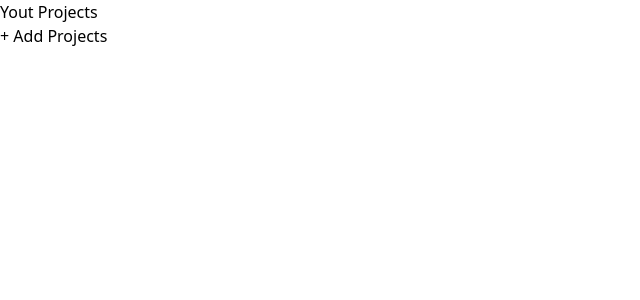
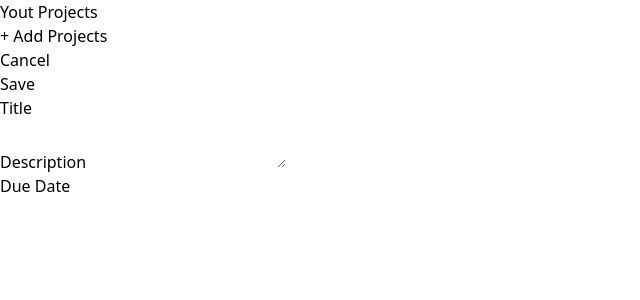
Before and after one commit to kalaniz0018/gestion-de-proyectos, a React (Vite) app: page / in a window 1280 px wide. Shown: the top 300 px of the page, without its empty margins (0-640 px from the left). Built offline with nearby package versions, Linux system fonts and the light colour scheme.

Commit message:
primera armando contenido en newProject y componente input

```diff
--- a/src/App.jsx
+++ b/src/App.jsx
@@ -1,9 +1,11 @@
-import ProjectSidebar from "./components/ProjectSidebar";
+import NewProject from "./components/NewProject.jsx";
+import ProjectSidebar from "./components/ProjectSidebar.jsx";
 
 function App() {
   return (
-    <main className="h-screen my-8">
-      <ProjectSidebar/>
+    <main className="h-screen my-8 flex gap-8">
+      <ProjectSidebar />
+      <NewProject />
     </main>
   );
 }
--- /dev/null
+++ b/src/components/Input.jsx
@@ -0,0 +1,14 @@
+import React from "react";
+
+const Input = ({ label, textarea, ...props }) => {
+  return (
+    <>
+      <p>
+        <label htmlFor="">{label}</label>
+        {textarea ? <textarea {...props} /> : <input {...props} />}
+      </p>
+    </>
+  );
+};
+
+export default Input;
--- /dev/null
+++ b/src/components/NewProject.jsx
@@ -0,0 +1,24 @@
+import React from "react";
+import Input from "./Input.jsx";
+
+const NewProject = () => {
+  return (
+    <>
+      <menu>
+        <li>
+          <button>Cancel</button>
+        </li>
+        <li>
+          <button>Save</button>
+        </li>
+      </menu>
+      <div>
+        <Input label="Title" />
+        <Input label="Description" textarea />
+        <Input label="Due Date" />
+      </div>
+    </>
+  );
+};
+
+export default NewProject;
```
